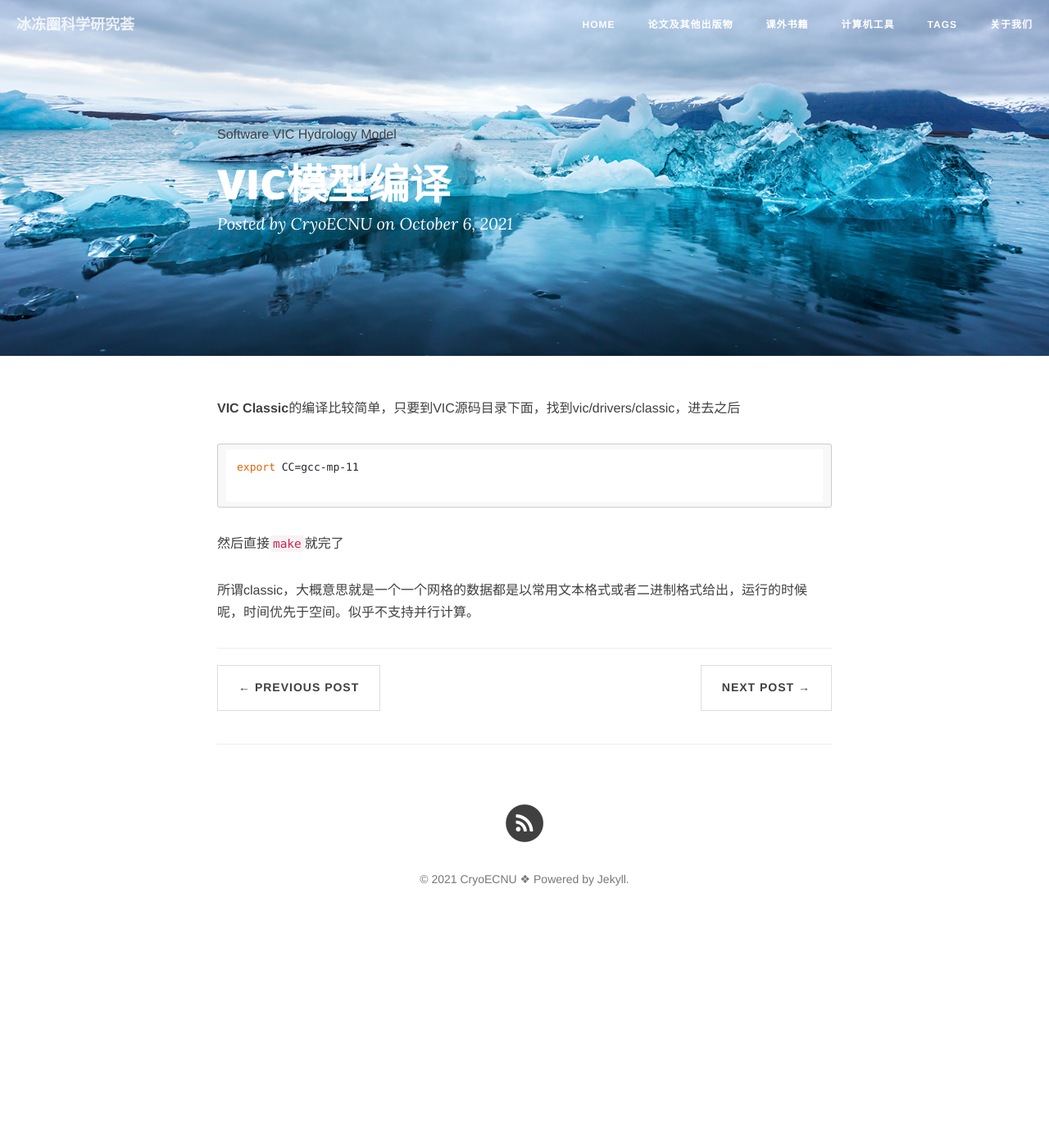
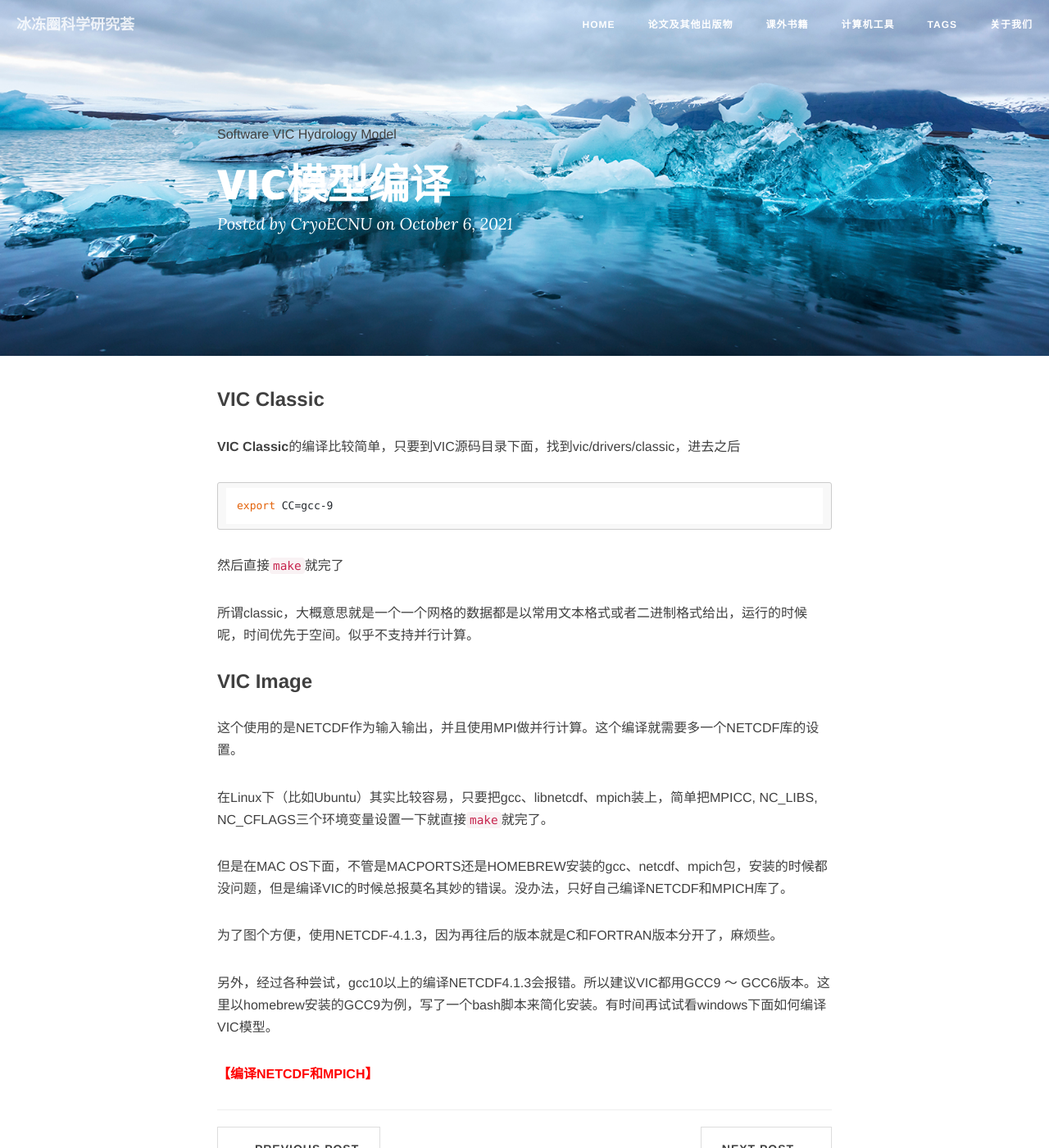
Before and after one commit to CryoECNU/cryoecnu.github.io, a Jekyll site: the page built from _posts/2021-10-06-VIC模型编译.md, in a window 1280 px wide and 1400 px high. Shown: the whole window at 82% size. Built offline with Jekyll 4.4.1, drawn with Linux system fonts in a browser that asks for light colours; nearby versions of some CDN libraries; comment, search, counter and statistics services are not loaded.

Commit message:
Update 2021-10-06-VIC模型编译.md

````diff
--- a/_posts/2021-10-06-VIC模型编译.md
+++ b/_posts/2021-10-06-VIC模型编译.md
@@ -8,12 +8,27 @@ tags: [Software, VIC, Hydrology, Model]
 header-img: img/top.png    #这篇文章标题背景图片
 ---
 
+### **VIC Classic**
+
 **VIC Classic**的编译比较简单，只要到VIC源码目录下面，找到vic/drivers/classic，进去之后
 
 ```
-export CC=gcc-mp-11
-
+export CC=gcc-9
 ```
 然后直接```make```就完了
 
 所谓classic，大概意思就是一个一个网格的数据都是以常用文本格式或者二进制格式给出，运行的时候呢，时间优先于空间。似乎不支持并行计算。
+
+### **VIC Image**
+
+这个使用的是NETCDF作为输入输出，并且使用MPI做并行计算。这个编译就需要多一个NETCDF库的设置。
+
+在Linux下（比如Ubuntu）其实比较容易，只要把gcc、libnetcdf、mpich装上，简单把MPICC, NC_LIBS, NC_CFLAGS三个环境变量设置一下就直接```make```就完了。
+
+但是在MAC OS下面，不管是MACPORTS还是HOMEBREW安装的gcc、netcdf、mpich包，安装的时候都没问题，但是编译VIC的时候总报莫名其妙的错误。没办法，只好自己编译NETCDF和MPICH库了。
+
+为了图个方便，使用NETCDF-4.1.3，因为再往后的版本就是C和FORTRAN版本分开了，麻烦些。
+
+另外，经过各种尝试，gcc10以上的编译NETCDF4.1.3会报错。所以建议VIC都用GCC9 ～ GCC6版本。这里以homebrew安装的GCC9为例，写了一个bash脚本来简化安装。有时间再试试看windows下面如何编译VIC模型。
+
+[<span style="color:red">**【编译NETCDF和MPICH】**</span>](https://cryoecnu.github.io/blog/2021/10/09/%E7%BC%96%E8%AF%91NETCDF%E5%92%8CMPICH/)
````
